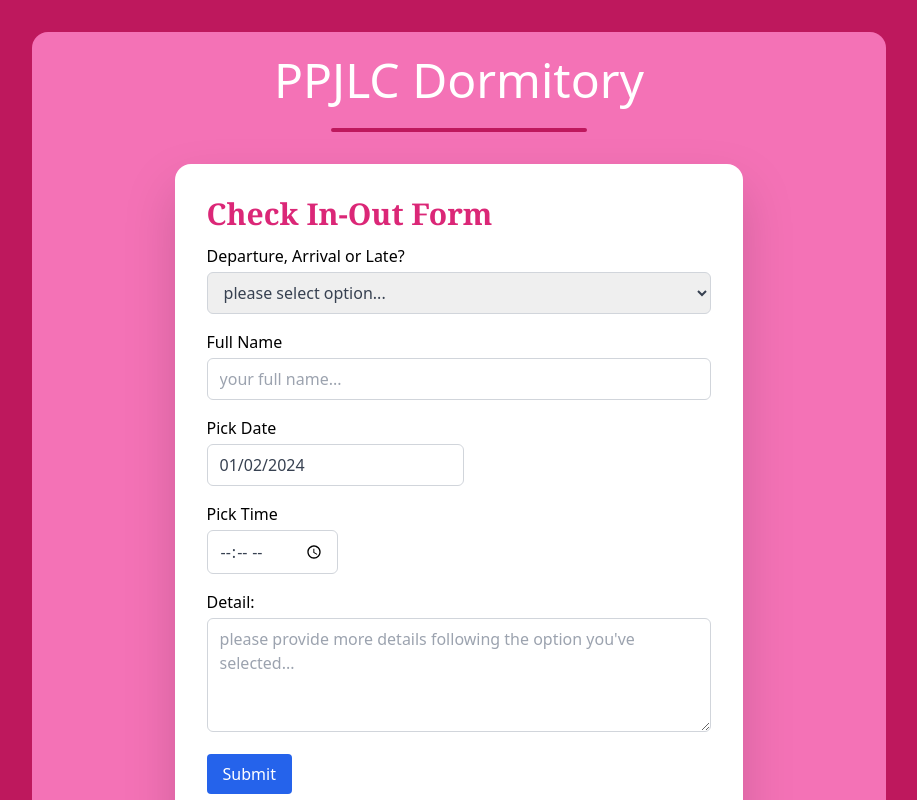
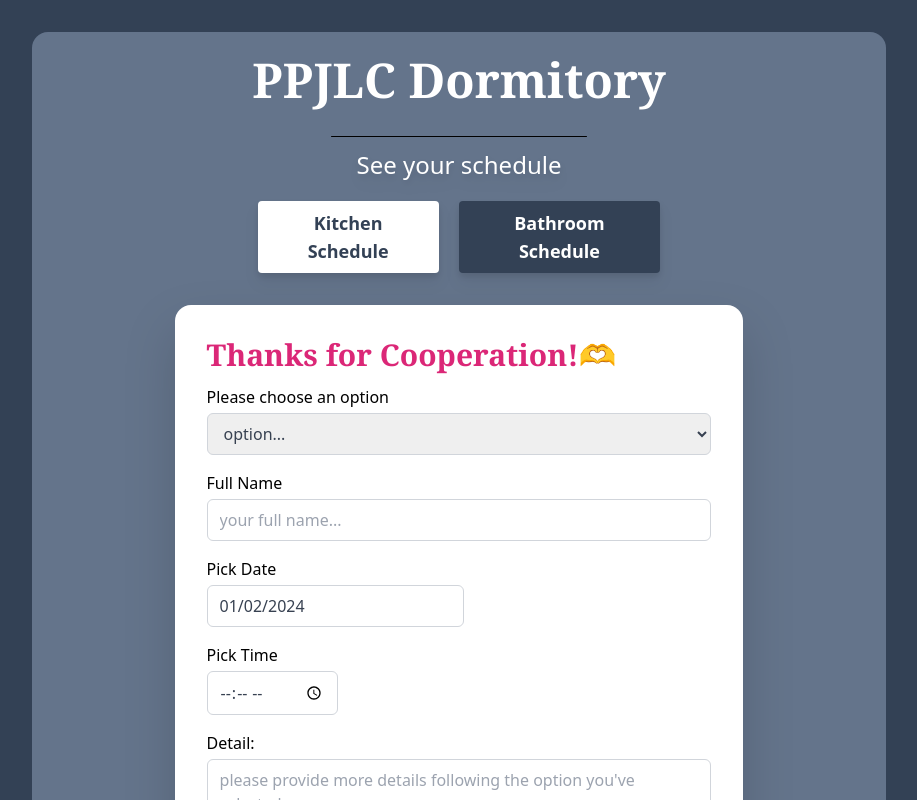
Before and after one commit to vuthaphim0206/ppjlc-check-in-out, a Next.js app: page / in a window 1280 px wide. Shown: the top 800 px of the page, without its empty margins (181-1098 px from the left). Built offline with nearby package versions, Linux system fonts and the light colour scheme.

Commit message:
add option

```diff
--- a/app/layout.js
+++ b/app/layout.js
@@ -12,7 +12,7 @@ export default function RootLayout({ children }) {
     <html lang="en">
       <link rel="icon" href="/img/ppjlc.png" />
       {/* <body className={inter.className}>{children}</body> */}
-      <body className="absolute bg-pink-700 w-full m-auto ">
+      <body className="absolute bg-slate-700 w-full m-auto ">
         {children}
       </body>
     </html>
--- a/app/page.js
+++ b/app/page.js
@@ -1,10 +1,12 @@
+"use client";
+import Cleaning from "@/components/Cleaning";
 import MyForm from "@/components/MyForm";
 import Image from "next/image";
 
 const Home = () => {
   return (
     <>
-      <div className="bg-pink-400 w-5/6 md:w-2/3 m-auto mt-8 rounded-t-2xl">
+      <div className="bg-slate-500 w-5/6 md:w-2/3 m-auto mt-8 rounded-t-2xl">
         <div className=" w-full">
           {/* <div className="flex justify-center gap-3 mt-5">
             <Image
@@ -23,12 +25,13 @@ const Home = () => {
             />
           </div> */}
           <br/>
-          <h1 className="font-sans font-medium text-4xl sm:text-5xl text-center text-white mb-6">
+          <h1 className="font-serif font-semibold text-4xl sm:text-5xl text-center text-white mb-8">
             PPJLC Dormitory
           </h1>
-          <hr className=" border-pink-700 border-2 rounded-xl w-64 m-auto"/>
+          <hr className=" border-black border-1 rounded-xl w-64 m-auto"/>
+        {/* <h2 className="text-center">Cleanning Form</h2> */}
         </div>
-
+        <Cleaning />
         <MyForm />
       </div>
     </>
--- /dev/null
+++ b/components/Cleaning.jsx
@@ -0,0 +1,34 @@
+"use client";
+
+import Link from "next/link";
+
+const Cleaning = () => {
+  const handleKitchen = () => {
+    window.open("https://drive.google.com/file/d/1RiCJGd4V4tDVyCDLiBgzHKuO5cxcAKrD/view?usp=sharing", "_blank");
+  };
+  const handleBathroom = () => {
+    window.open("https://drive.google.com/file/d/11QWso9vyd6sxKufYGuXIjL7dwin91DG-/view?usp=sharing", "_blank");
+  };
+
+  return (
+    <div>
+      <h2 className="text-center drop-shadow-lg mt-3 mb-2 font-medium text-white text-2xl">See your schedule</h2>
+      <div className="text-white w-1/2 sm:text-lg flex lg:flex-row flex-col justify-center items-center gap-5 sm:font-semibold m-auto mb-5 p-3 rounded-lg">
+        <button
+          onClick={handleKitchen}
+          className="text-sm md:text-lg sm:text-md drop-shadow-lg px-4 py-2 bg-white text-slate-700 rounded hover:bg-slate-700 hover:text-white"
+        >
+              Kitchen Schedule
+        </button>
+        <button
+          onClick={handleBathroom}
+          className="text-sm md:text-lg sm:text-md drop-shadow-lg px-4 py-2 bg-slate-700 text-white rounded hover:text-slate-700 hover:bg-white"
+        >
+              Bathroom Schedule
+        </button>
+      </div>
+    </div>
+  );
+};
+
+export default Cleaning;
--- a/components/MyForm.jsx
+++ b/components/MyForm.jsx
@@ -16,69 +16,87 @@ const MyForm = () => {
   const handleFormSubmit = (e) => {
     e.preventDefault();
 
-    // Format the data to be sent to the Telegram bot
-    const message = `
-    Full Name: ${fullName.toUpperCase()}
-     -Type: ${nameOption}
-     -Date: ${date.toDateString(new Date())}
-     -Time: ${timeOut}
-     -----------------------------
-    Comment: ${comment}
-    `;
-    // Arrival Date: ${arrivalDate.toDateString(new Date())}
-     // Time: ${timeIn}
+    let chatId;
+    if (nameOption === "4. Kitchen Cleaning" || "5. Bathroom Cleaning") {
+      // Set your Telegram bot token and chat ID for Cleaning option
+      const botTokenCleaning = "6183309812:AAH-cWBHOUiXWPEyU72nlafzOojW8rhEWeI";
+      chatId = "-4089040065";
 
-    // Set your Telegram bot token and chat ID
-    const botToken = "6522729915:AAEn3xO0gDpzcUPznx4gewhcT56bUKKTrnc";
-    const chatId = "-1002072072352";
+      // Send the message to the Telegram bot for Cleaning option
+      axios
+        .post(`https://api.telegram.org/bot${botTokenCleaning}/sendMessage`, {
+          chat_id: chatId,
+          text: createTelegramMessage(),
+        })
+        .then((response) => {
+          console.log(response.data);
+        })
+        .catch((error) => {
+          console.error(error);
+        });
+    } else {
+      // Set your Telegram bot token and chat ID
+      const botToken = "6522729915:AAEn3xO0gDpzcUPznx4gewhcT56bUKKTrnc";
+      chatId = "-1002072072352";
 
-    // Send the message to the Telegram bot
-    axios
-      .post(`https://api.telegram.org/bot${botToken}/sendMessage`, {
-        chat_id: chatId,
-        text: message,
-      })
-      .then((response) => {
-        // Handle the response if needed
-        console.log(response.data);
-      })
-      .catch((error) => {
-        // Handle errors if any
-        console.error(error);
-      });
+      // Send the message to the Telegram bot
+      axios
+        .post(`https://api.telegram.org/bot${botToken}/sendMessage`, {
+          chat_id: chatId,
+          text: createTelegramMessage(),
+        })
+        .then((response) => {
+          console.log(response.data);
+        })
+        .catch((error) => {
+          console.error(error);
+        });
+    }
 
     // Reset the form fields after submission
     setNameOption("");
     setFullName("");
     setDate(new Date());
-    // setArrivalDate(new Date());
     setTimeOut("");
-    // setTimeIn("");
     setComment("");
+  };
+
+  const createTelegramMessage = () => {
+    const message = `
+      Full Name: ${fullName.toUpperCase()}
+      -Type: ${nameOption}
+      -Date: ${date.toDateString(new Date())}
+      -Time: ${timeOut}
+      -----------------------------
+      Comment: ${comment}
+    `;
+    return message;
   };
 
   return (
       <div>
         <form
           onSubmit={handleFormSubmit}
-          className="bg-white drop-shadow-2xl w-5/6 sm:w-2/3 m-auto mt-8 sm:p-8 p-5 rounded-t-2xl"
+          className="bg-white drop-shadow-2xl w-5/6 sm:w-2/3 m-auto mt-5 sm:p-8 p-5 rounded-t-2xl"
         >
           <h2 className="text-lg sm:text-3xl text-pink-600 font-serif font-semibold mb-3">
-            Check In-Out Form
+            Thanks for Cooperation!🫶
           </h2>
           <div className="mb-4">
           <label htmlFor="nameOption" className="block text-black font-medium font-sans ">
-              Departure, Arrival or Late?
+              Please choose an option
           </label>
             <select value={nameOption}
 
               onChange={(e) => setNameOption(e.target.value)}
               className="w-full px-3 py-2 mt-1 text-gray-700 border border-gray-300 rounded-md focus:outline-none focus:ring-blue-500 focus:border-blue-500"
               required>
-              <option>please select option...</option>
+              <option>option...</option>
               <option>1. Departure</option>
               <option>2. Arrival</option>
               <option>3. Late Night</option>
+              <option>4. Kitchen Cleaning</option>
+              <option>5. Bathroom Cleaning</option>
             </select>
           </div>
           {/* <div className="mb-4">
```
Also changed, not shown: 908 other files (tests, documents, lock files or other folders).
